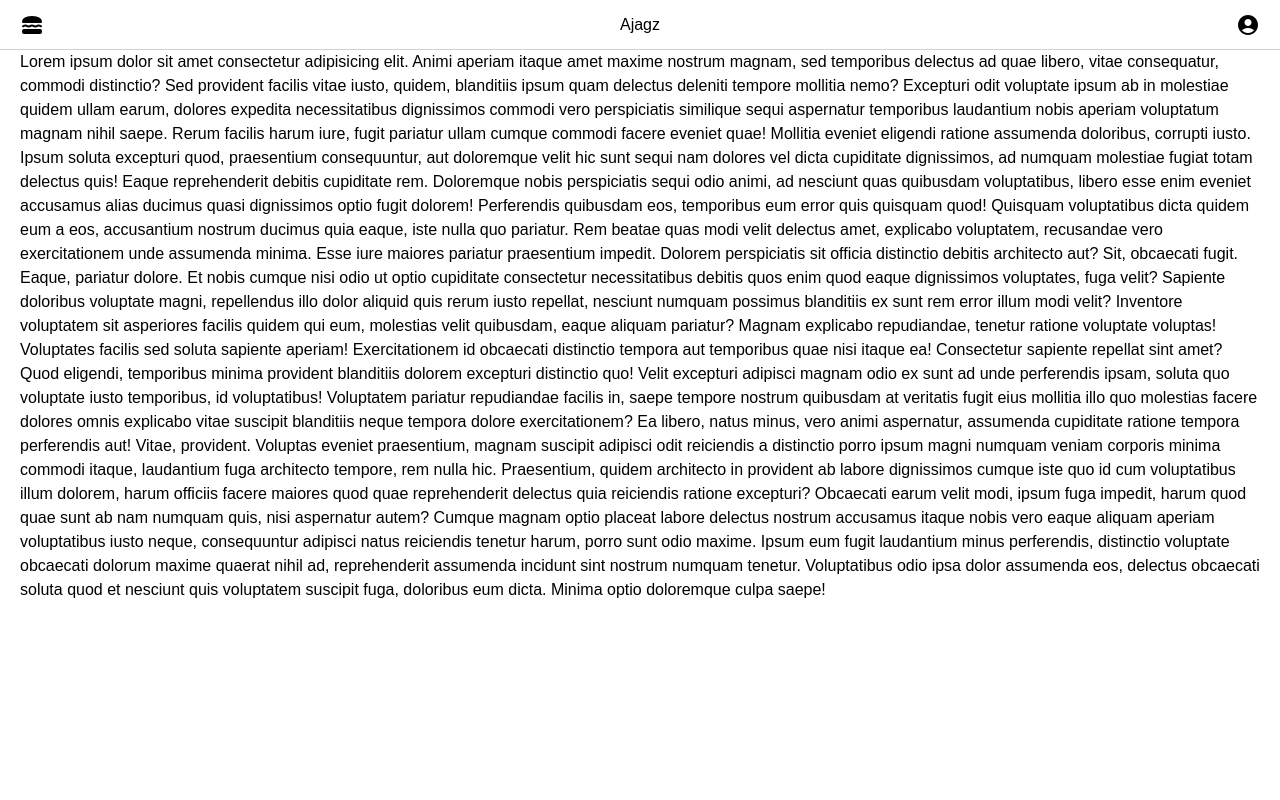
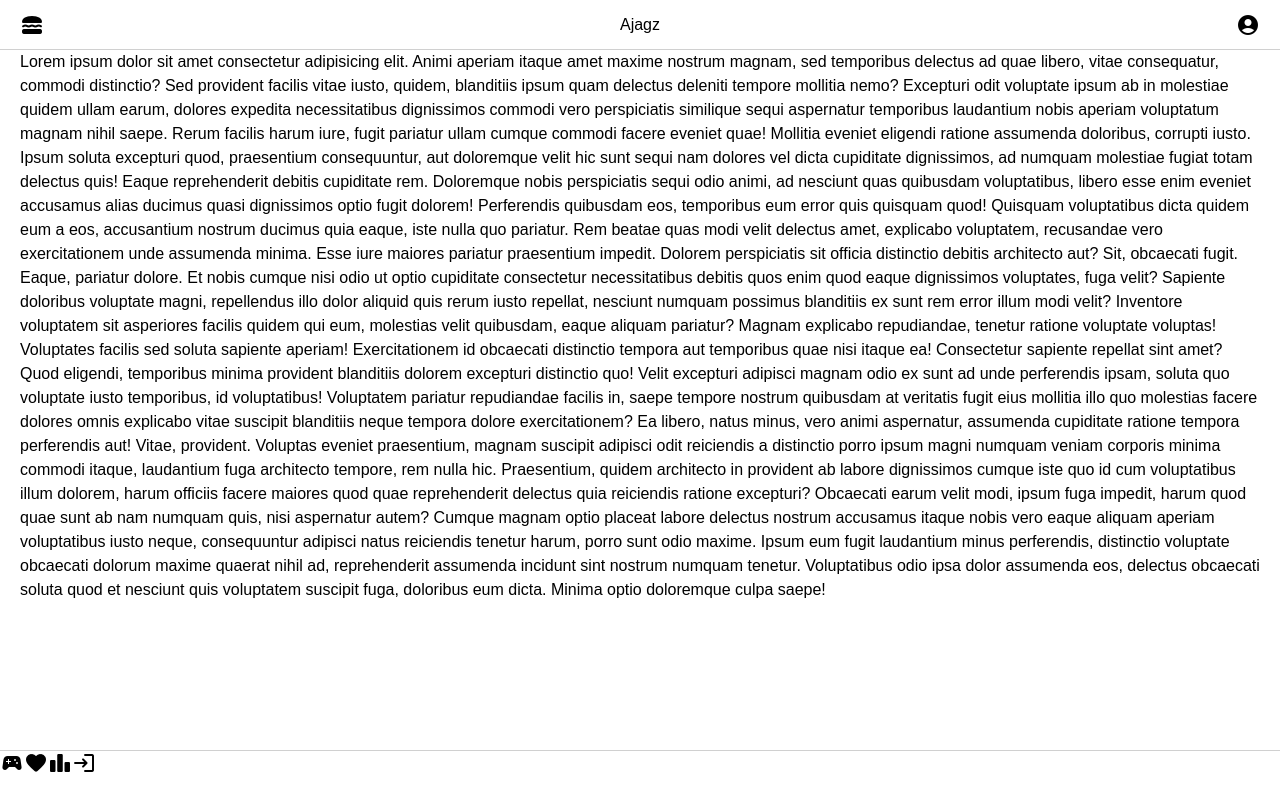
Before and after one commit to m5562/ajagz, a React (Create React App) app: page / in a window 1280 px wide. Built offline with nearby package versions, Linux system fonts and the light colour scheme; a web font is replaced by a local one.

Commit message:
3 files modified, 1 deleted

```diff
--- a/public/styles/css/app.css
+++ b/public/styles/css/app.css
@@ -58,12 +58,19 @@ b {
   bottom: 0;
   border-top: 1px solid #d0d0d0;
 }
-.appbar div {
+.appbar .bar {
   margin: 0 20px;
   display: flex;
   height: 100%;
   align-items: center;
   justify-content: space-between;
+}
+.appbar .tab{
+  height: 100%;
+  width: 100%;
+  display: flex;
+  align-items: center;
+  justify-content: space-around;
 }
 
 /*paper*/
--- a/src/App.js
+++ b/src/App.js
@@ -11,6 +11,12 @@ export default function App() {
         <span className="material-icons-round">lunch_dining</span>
         <span className="logo">Ajagz</span>
         <span class="material-icons-round">account_circle</span>
+      </Navbar>
+      <Navbar position="bottom" tab="true">
+          <span className="material-icons-round">sports_esports</span>
+          <span className="material-icons-round">favorite</span>
+          <span className="material-icons-round">leaderboard</span>
+          <span className="material-icons-round">login</span>
       </Navbar>
       <Paper>
         Lorem ipsum dolor sit amet consectetur adipisicing elit. Animi aperiam
--- a/src/comps/Navbar.jsx
+++ b/src/comps/Navbar.jsx
@@ -1,13 +1,14 @@
 import React from 'react';
 
-const Navbar = ({position, children}) => {
+const Navbar = ({position, children, tab}) => {
   return (
     <div className={`appbar ${position}bar`}>
-      <div>
+      <div className={tab?"tabs":"bar"}>
         {children}
       </div>
     </div>
   );
 };
 
+
 export default Navbar;
```
Also changed, not shown: src/comps/Amd.js (deleted).
